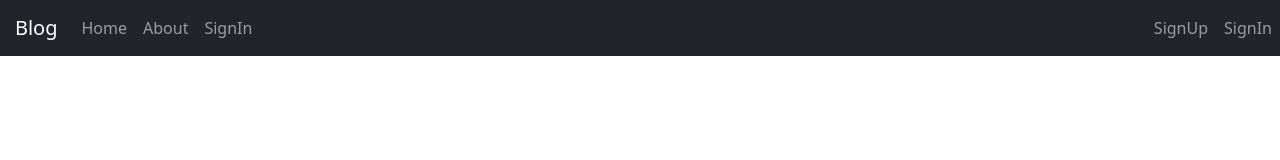
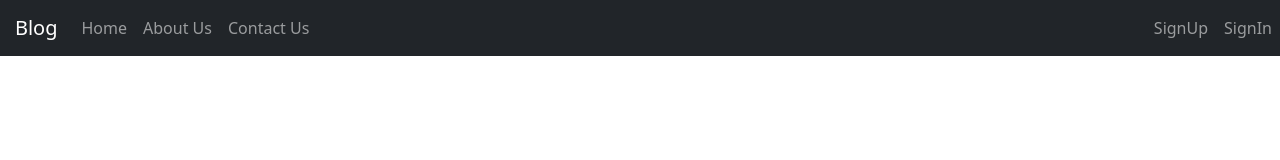
Before and after one commit to loretta-dhahabu/blog-frontend, a React (Create React App) app in the folder blog/: page / in a window 1280 px wide. Shown: the top 160 px of the page. Built offline with nearby package versions, Linux system fonts and the light colour scheme; no server answers.

Commit message:
edit navbar

```diff
--- a/blog/src/components/Header.js
+++ b/blog/src/components/Header.js
@@ -10,8 +10,8 @@ function Header () {
           <Navbar.Brand href="#home">Blog</Navbar.Brand>
           <Nav className="me-auto">
             <Nav.Link href="#home">Home</Nav.Link>
-            <Nav.Link href="#about">About</Nav.Link>
-            <Nav.Link href="#signin">SignIn</Nav.Link>
+            <Nav.Link href="#about">About Us</Nav.Link>
+            <Nav.Link href="#contact">Contact Us</Nav.Link>
           </Nav>
         </Container>
         <Nav>
```
